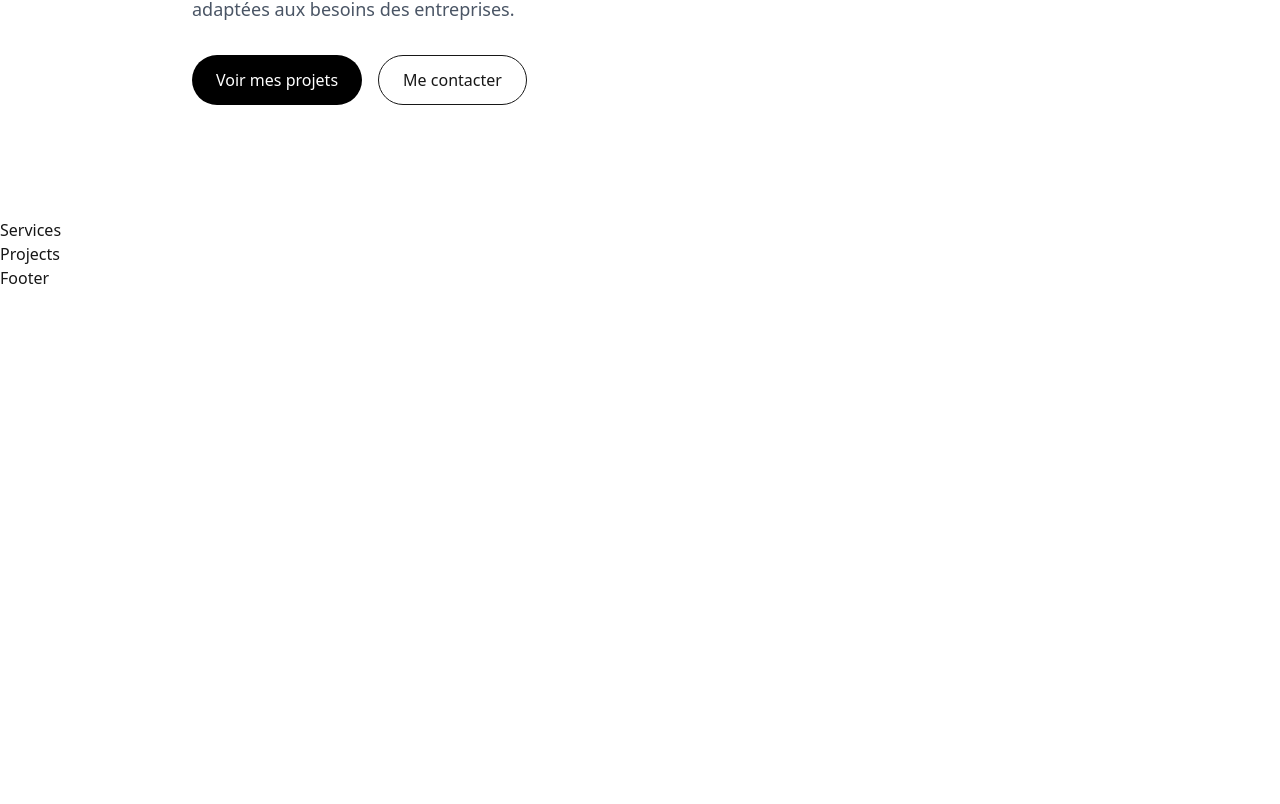
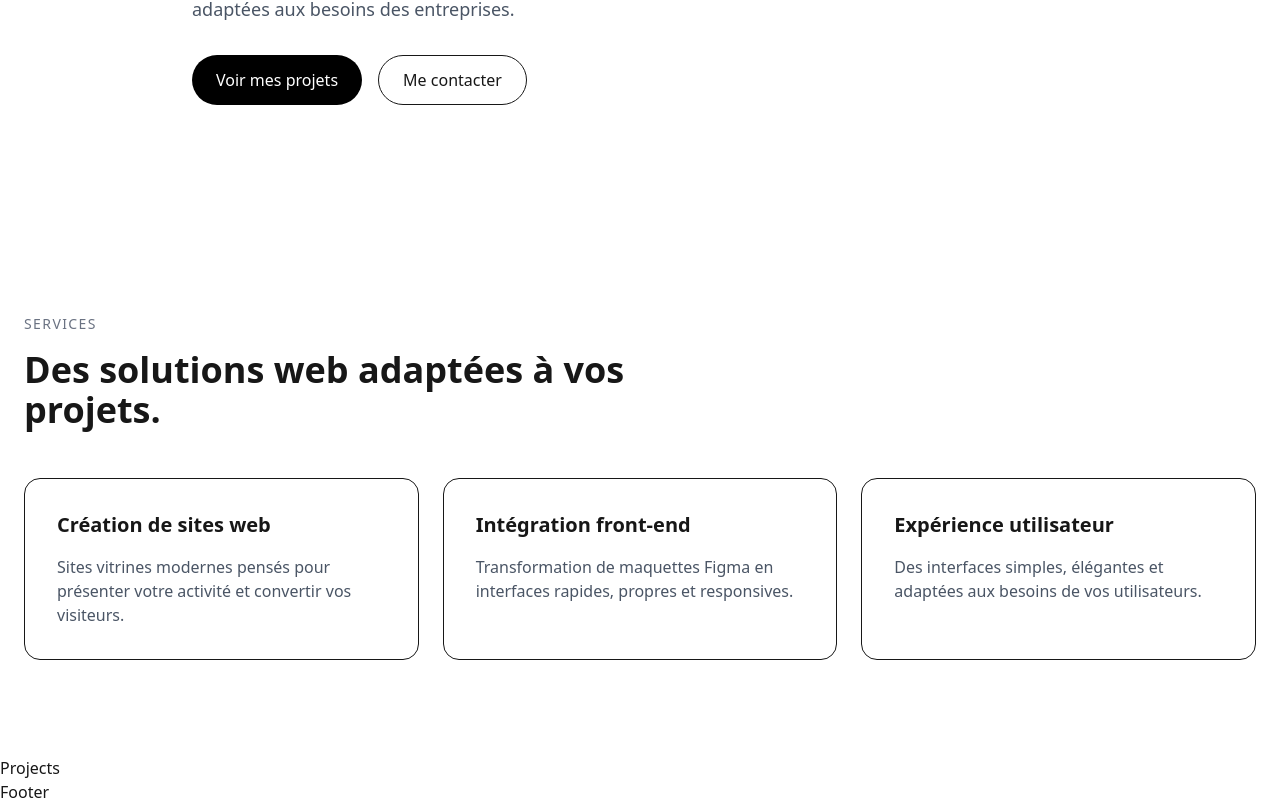
Before and after one commit to IM-LRC/calero-studio, a Next.js app: page / in a window 1280 px wide. Shown: the part 499-1303 px from the top of the page. Before the commit the page ends 800 px from the top, so only its background shows below. Built offline with nearby package versions, Linux system fonts and the light colour scheme.

Commit message:
Create services section

```diff
--- a/src/components/Services.tsx
+++ b/src/components/Services.tsx
@@ -1,4 +1,50 @@
-export const Services = () => {
-  return <div>Services</div>;
+const Services = () => {
+  const services = [
+    {
+      title: "Création de sites web",
+      description:
+        "Sites vitrines modernes pensés pour présenter votre activité et convertir vos visiteurs.",
+    },
+    {
+      title: "Intégration front-end",
+      description:
+        "Transformation de maquettes Figma en interfaces rapides, propres et responsives.",
+    },
+    {
+      title: "Expérience utilisateur",
+      description:
+        "Des interfaces simples, élégantes et adaptées aux besoins de vos utilisateurs.",
+    },
+  ];
+
+  return (
+    <section id="services" className="py-24">
+      <div className="max-w-7xl mx-auto px-6">
+        <div className="max-w-2xl mb-12">
+          <p className="text-sm uppercase tracking-widest text-gray-500">
+            Services
+          </p>
+
+          <h2 className="mt-4 text-4xl font-bold">
+            Des solutions web adaptées à vos projets.
+          </h2>
+        </div>
+
+        <div className="grid gap-6 md:grid-cols-3">
+          {services.map((service) => (
+            <div
+              key={service.title}
+              className="rounded-2xl border p-8 hover:shadow-lg transition"
+            >
+              <h3 className="text-xl font-semibold">{service.title}</h3>
+
+              <p className="mt-4 text-gray-600">{service.description}</p>
+            </div>
+          ))}
+        </div>
+      </div>
+    </section>
+  );
 };
+
 export default Services;
```
